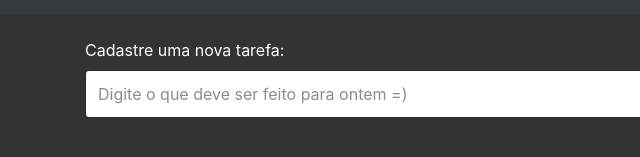
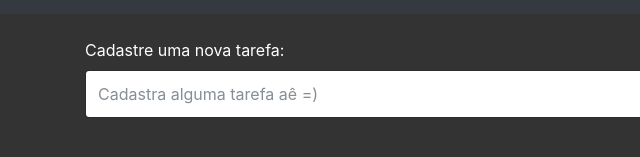
Before and after one commit to Fziliotti/FZ-To-Do, a website: page index.html in a window 1280 px wide. Shown: the part 121-278 px from the top of the page, 0-640 px from the left. Drawn offline with nearby package versions, Linux system fonts and the light colour scheme.

Commit message:
mudando placeholder

```diff
--- a/index.html
+++ b/index.html
@@ -22,7 +22,7 @@
 		<div id="app">
 			<label for="novaTarefa">Cadastre uma nova tarefa:</label>
 			<div class="input-group mb-3">
-				<input id="novaTarefa" type="text" class="form-control" placeholder="Digite o que deve ser feito para ontem =)">
+				<input id="novaTarefa" type="text" class="form-control" placeholder="Cadastra alguma tarefa aê =)">
 				<div class="input-group-append">
 					<button class="btn btn-success btn-lg" type="submit">ADD</button>
 				</div>
```
